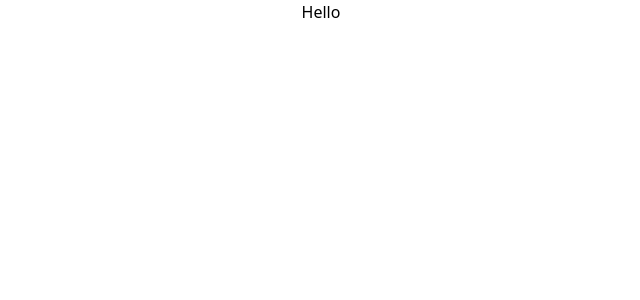
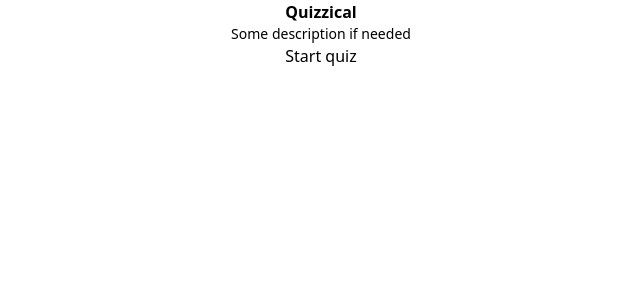
Before and after one commit to GooferG/quiz-game-react, a React (Vite) app: page / in a window 1280 px wide. Shown: the top 300 px of the page, without its empty margins (319-959 px from the left). Built offline with nearby package versions, Linux system fonts and the light colour scheme.

Commit message:
starting

```diff
--- a/src/App.jsx
+++ b/src/App.jsx
@@ -1,4 +1,5 @@
 import { useState } from 'react';
+import Card from './components/Card';
 
 function App() {
   const [count, setCount] = useState(0);
@@ -6,7 +7,7 @@ function App() {
   return (
     <div className="App">
       <div>
-        <h1 className="text-center">Hello</h1>
+        <Card />
       </div>
     </div>
   );
--- /dev/null
+++ b/src/components/Card.jsx
@@ -0,0 +1,13 @@
+import React from 'react';
+
+function Card() {
+  return (
+    <div className="flex flex-col text-center">
+      <h1 className="font-bold">Quizzical</h1>
+      <p className="text-sm">Some description if needed</p>
+      <button className="btn">Start quiz</button>
+    </div>
+  );
+}
+
+export default Card;
```
